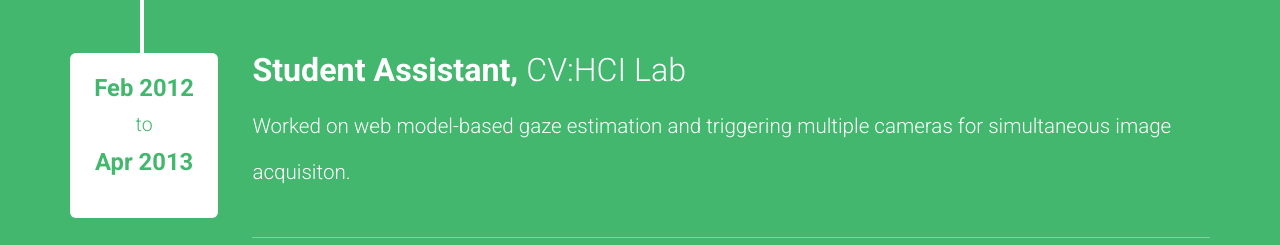
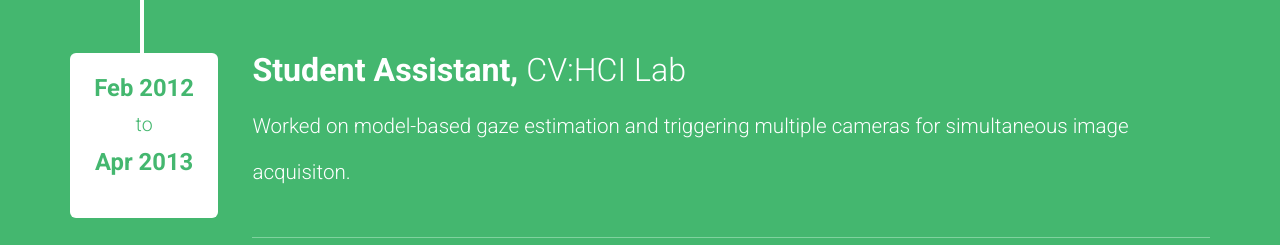
Before and after one commit to tschneid/tschneid.github.io, a website: page index.html in a window 1280 px wide. Shown: the part 1954-2199 px from the top of the page. Drawn offline with Linux system fonts and the light colour scheme.

Commit message:
fixed typo

```diff
--- a/index.html
+++ b/index.html
@@ -154,7 +154,7 @@
 					</div>
 					<div class="event">
 						<h4>Student Assistant, <span> CV:HCI Lab</span></h4>
-						<p>Worked on web model-based gaze estimation and triggering multiple cameras for simultaneous image acquisiton.</p>
+						<p>Worked on model-based gaze estimation and triggering multiple cameras for simultaneous image acquisiton.</p>
 					</div>
 					<div class="clearfix"></div>
 				</div>
```
